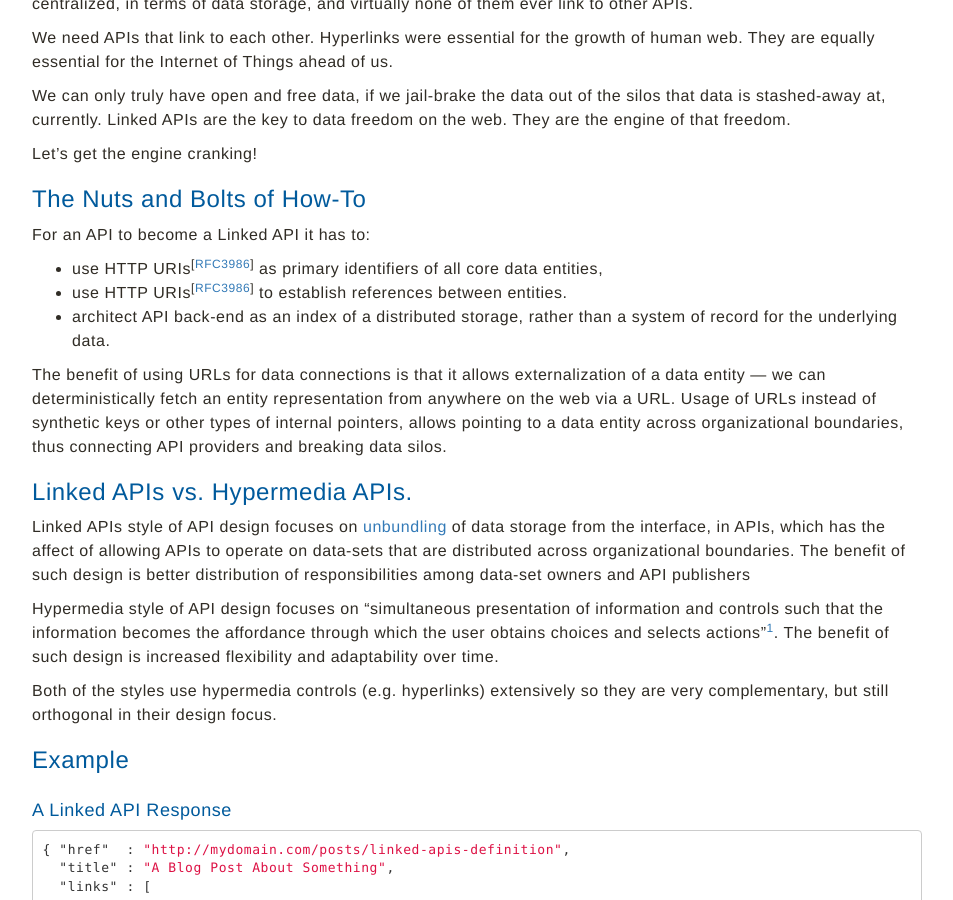
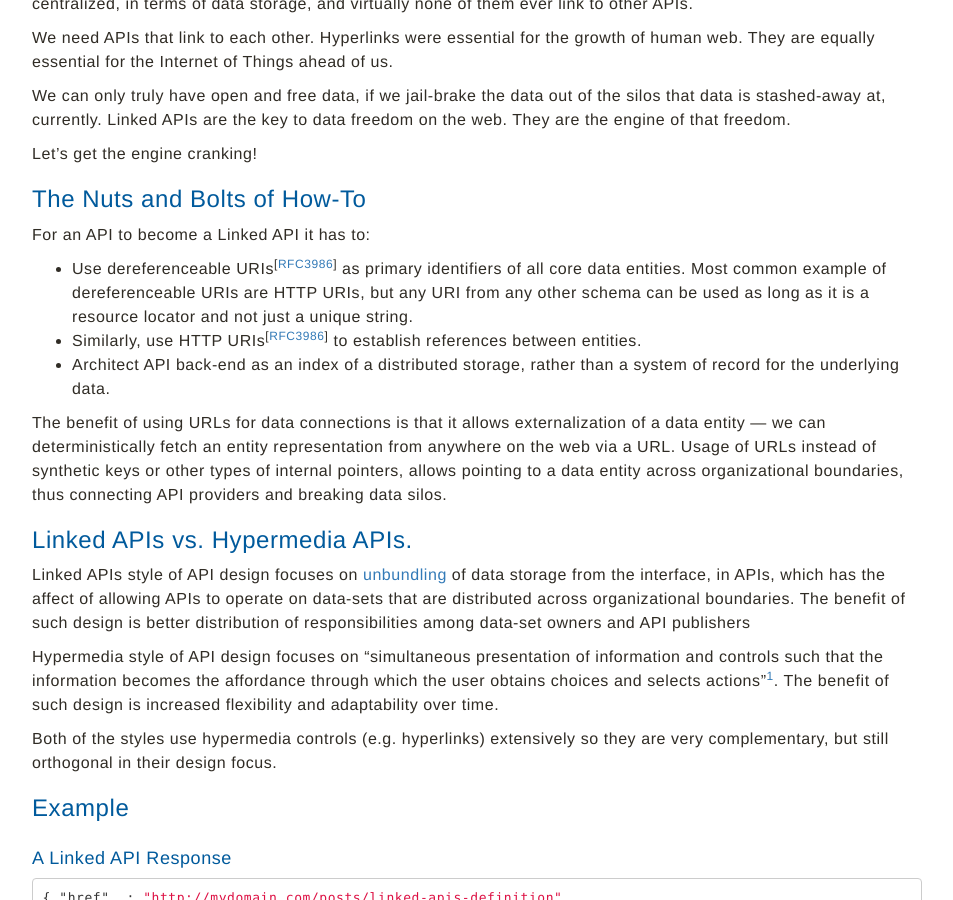
Before and after one commit to inadarei/linkedapis, a Jekyll site: the page built from index.md, in a window 1280 px wide and 900 px high, scrolled down 1104 px. Shown: the whole window, without its empty margins (163-1116 px from the left). Built offline with Jekyll 4.4.1, drawn with Linux system fonts in a browser that asks for light colours; nearby versions of some CDN libraries; Markdown is read by kramdown in place of the engine named in the settings; comment, search, counter and statistics services are not loaded.

Commit message:
dereferenceabe URIs

```diff
--- a/index.md
+++ b/index.md
@@ -40,9 +40,9 @@ Let's get the engine cranking!
 
 For an API to become a Linked API it has to:
 
-- use HTTP URIs<sup>[[RFC3986](http://www.ietf.org/rfc/rfc3986.txt)]</sup> as primary identifiers of all core data entities,
-- use HTTP URIs<sup>[[RFC3986](http://www.ietf.org/rfc/rfc3986.txt)]</sup> to establish references between entities.
-- architect API back-end as an index of a distributed storage, rather than a system of record for the underlying data.
+- Use dereferenceable URIs<sup>[[RFC3986](http://www.ietf.org/rfc/rfc3986.txt)]</sup> as primary identifiers of all core data entities. Most common example of dereferenceable URIs are HTTP URIs, but any URI from any other schema can be used as long as it is a resource locator and not just a unique string.
+- Similarly, use HTTP URIs<sup>[[RFC3986](http://www.ietf.org/rfc/rfc3986.txt)]</sup> to establish references between entities.
+- Architect API back-end as an index of a distributed storage, rather than a system of record for the underlying data.
 
 The benefit of using URLs for data connections is that it allows externalization of a data entity — we can deterministically fetch an entity representation from anywhere on the web via a URL. Usage of URLs instead of synthetic keys or other types of internal pointers, allows pointing to a data entity across organizational boundaries, thus connecting API providers and breaking data silos.
 
```
